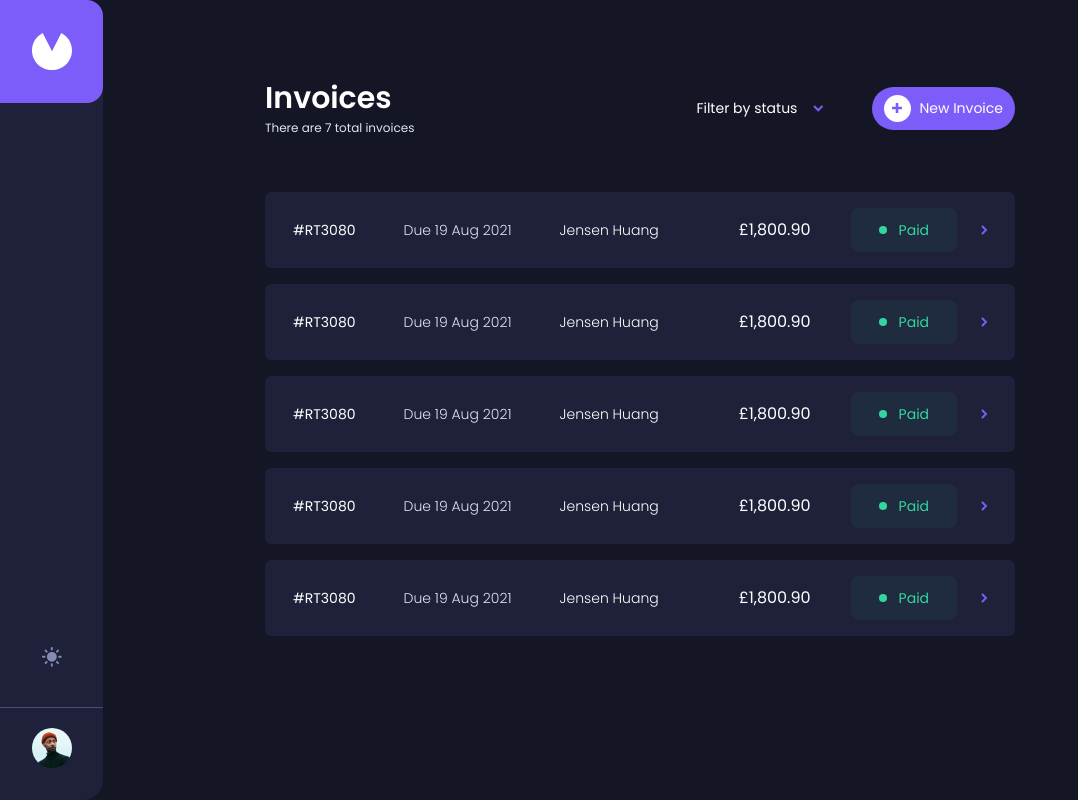
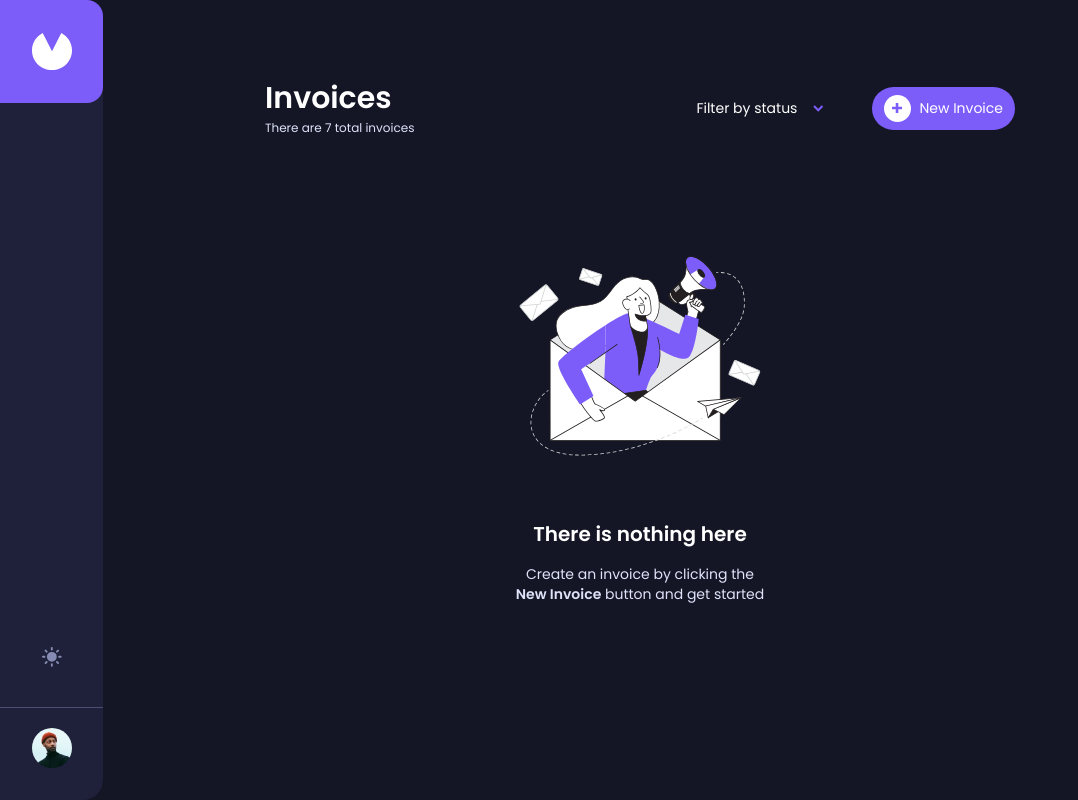
Before and after one commit to sanwalhussain/invoice, a Next.js app: page /invoice in a window 1280 px wide. Shown: the whole page, without its empty margins (0-1078 px from the left). Built offline with nearby package versions, Linux system fonts and the light colour scheme.

Commit message:
added not found image

```diff
--- a/components/home/InvoiceCardWrapper.js
+++ b/components/home/InvoiceCardWrapper.js
@@ -1,14 +1,16 @@
 import React from "react";
 import InvoiceCard from "./InvoiceCard";
+import InvoiceNotFound from "./InvoiceNotFound";
 
 const InvoiceCardWrapper = () => {
   return (
     <div className="mt-14">
+      {/* <InvoiceCard />
       <InvoiceCard />
       <InvoiceCard />
       <InvoiceCard />
-      <InvoiceCard />
-      <InvoiceCard />
+      <InvoiceCard /> */}
+      <InvoiceNotFound />
     </div>
   );
 };
--- /dev/null
+++ b/components/home/InvoiceNotFound.js
@@ -0,0 +1,20 @@
+import Image from "next/image";
+import React from "react";
+import NotFound from "../assets/illustration-empty.svg";
+
+const InvoiceNotFound = () => {
+  return (
+    <div className="pt-16 flex flex-col items-center justify-center text-center">
+      <Image src={NotFound} alt="illustration-not-found-img" />
+      <h1 className="text-white text-xl font-bold mt-16">
+        There is nothing here
+      </h1>
+      <p className="text-light text-sm mt-4">
+        Create an invoice by clicking the <span className="block"></span>
+        <strong>New Invoice</strong> button and get started
+      </p>
+    </div>
+  );
+};
+
+export default InvoiceNotFound;
```
